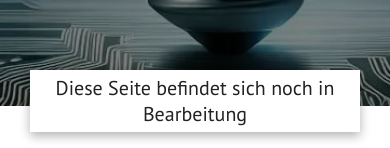
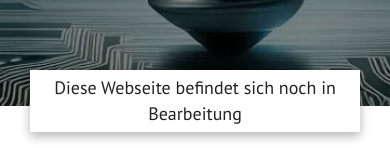
Before and after one commit to luisa-05/legra-technik, an Angular app: page / in a window 390 px wide. Shown: the part 696-844 px from the top of the page. Built offline with nearby package versions, Linux system fonts and the light colour scheme.

Commit message:
small improvements

```diff
--- a/src/app/home/home.component.html
+++ b/src/app/home/home.component.html
@@ -7,5 +7,5 @@
   </div>
 </div>
 <div class="msg-in-progress">
-  <p>Diese Seite befindet sich noch in Bearbeitung</p>
+  <p>Diese Webseite befindet sich noch in Bearbeitung</p>
 </div>
--- a/src/app/home/home.component.scss
+++ b/src/app/home/home.component.scss
@@ -11,6 +11,7 @@
   }
 
   .headline-text {
+    padding-right: 30px;
     display: flex;
     flex-direction: column;
     gap: 20px;
@@ -64,7 +65,7 @@
 
   .msg-in-progress {
     padding: 5px 10px;
-    font-size: 20px;
+    font-size: 18px;
     left: 30px;
     right: 30px;
     transform: none;
```
